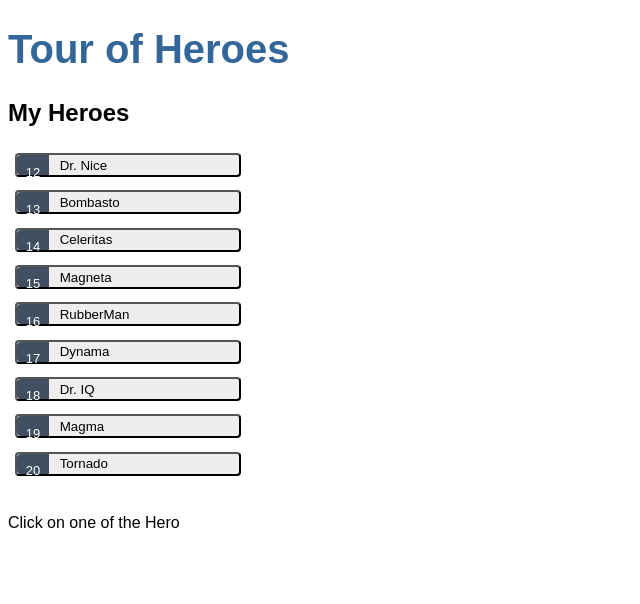
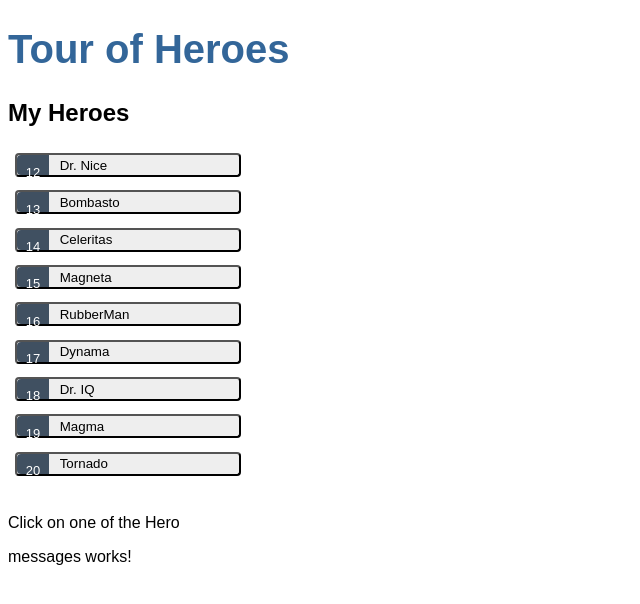
Before and after one commit to wuyeelok/angular-tour-of-heroes, an Angular app: page / in a window 1280 px wide. Shown: the top 604 px of the page, without its empty margins (0-640 px from the left). Built offline with nearby package versions, Linux system fonts and the light colour scheme.

Commit message:
View: Add messsage component

```diff
--- a/src/app/app.component.html
+++ b/src/app/app.component.html
@@ -1,2 +1,3 @@
 <h1>{{ title }}</h1>
 <app-heroes></app-heroes>
+<app-messages></app-messages>
--- a/src/app/app.component.ts
+++ b/src/app/app.component.ts
@@ -1,11 +1,12 @@
 import { Component } from '@angular/core';
 import { RouterOutlet } from '@angular/router';
 import { HeroesComponent } from './heroes/heroes.component';
+import { MessagesComponent } from './messages/messages.component';
 
 @Component({
   selector: 'app-root',
   standalone: true,
-  imports: [RouterOutlet, HeroesComponent],
+  imports: [RouterOutlet, HeroesComponent, MessagesComponent],
   templateUrl: './app.component.html',
   styleUrl: './app.component.scss',
 })
--- /dev/null
+++ b/src/app/messages/messages.component.html
@@ -0,0 +1 @@
+<p>messages works!</p>
```
Also changed, not shown: src/app/messages/messages.component.ts (added, +10 -0 lines), src/app/messages/messages.component.scss (added), 1 other file (tests, documents, lock files or other folders).
